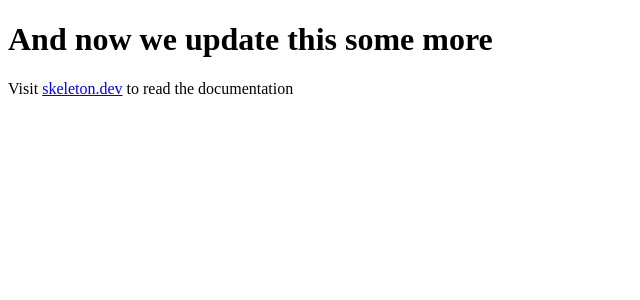
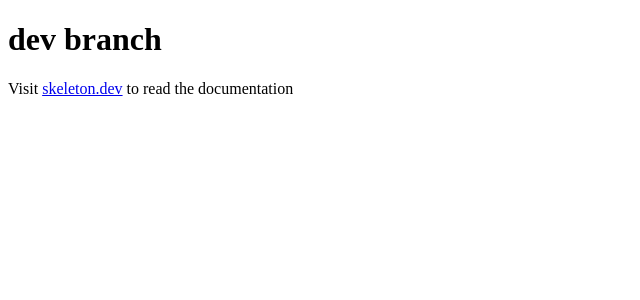
Before and after one commit to niktek/flowy, a SvelteKit app in the folder sites/mysite/: page / in a window 1280 px wide. Shown: the top 300 px of the page, without its empty margins (0-640 px from the left). Built offline with nearby package versions, Linux system fonts and the light colour scheme.

Commit message:
Dev branch update

```diff
--- a/sites/mysite/src/routes/+page.svelte
+++ b/sites/mysite/src/routes/+page.svelte
@@ -1,2 +1,2 @@
-<h1>And now we update this some more</h1>
+<h1>dev branch</h1>
 <p>Visit <a href="https://skeleton.dev">skeleton.dev</a> to read the documentation</p>
```
